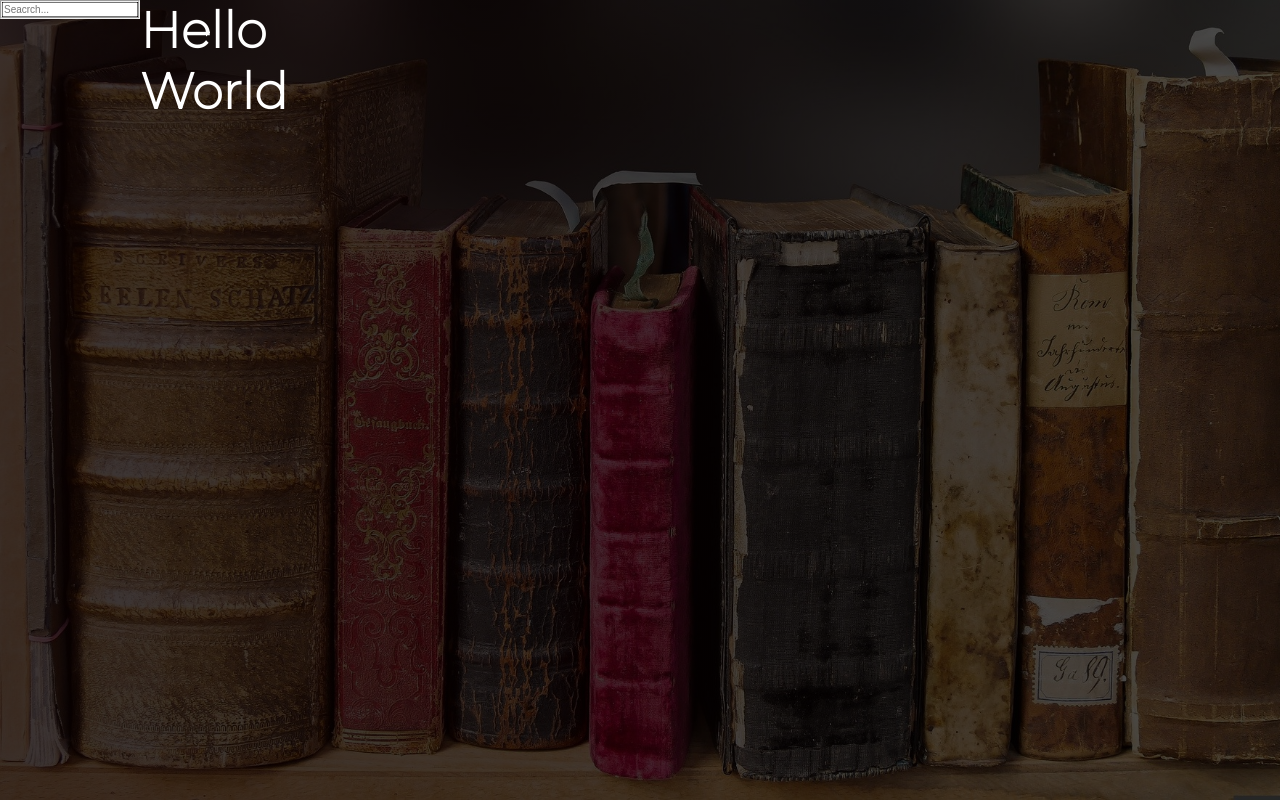
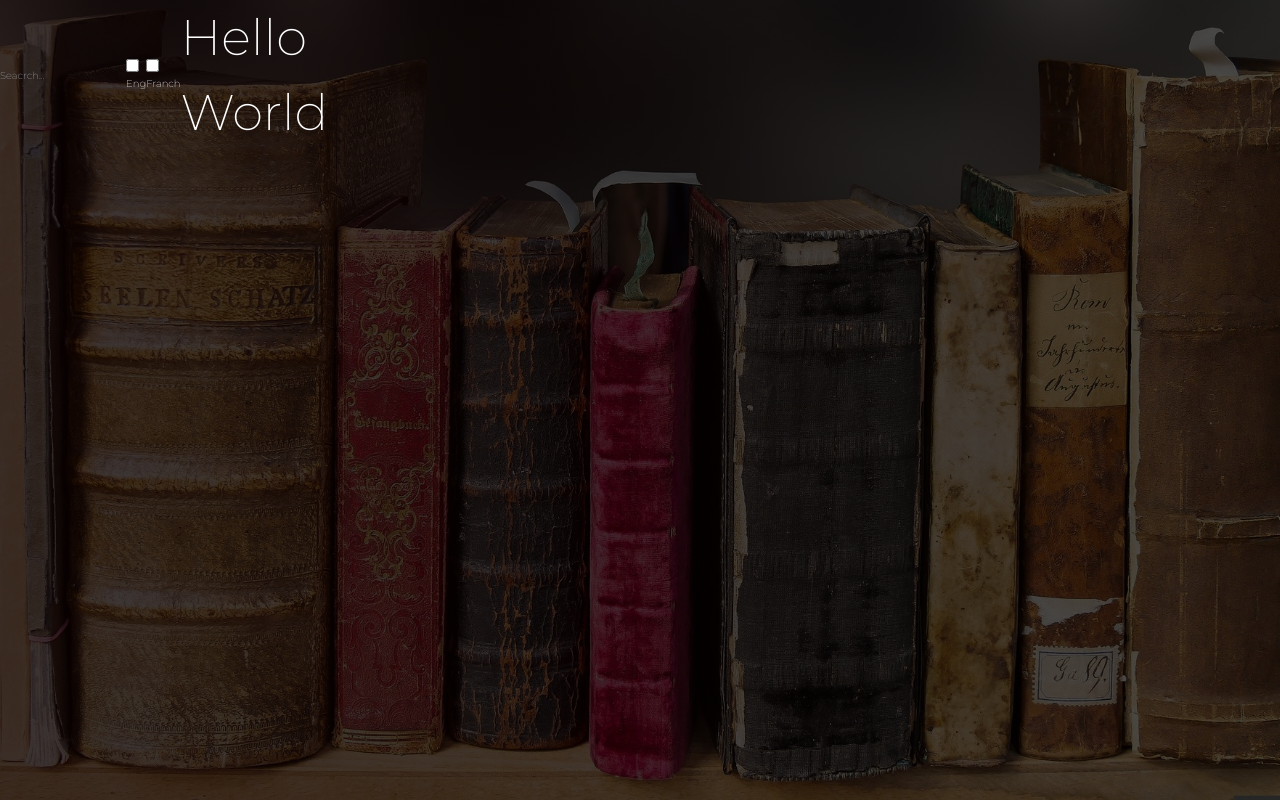
Before and after one commit to Iuliia91/books, a Next.js app: page / in a window 1280 px wide. Built offline with nearby package versions, Linux system fonts and the light colour scheme.

Commit message:
tailwind

```diff
--- /dev/null
+++ b/components/Header.js
@@ -0,0 +1,21 @@
+const Header = () => {
+  return (
+    <form className="flex h-full flex-row justify-center items-center background-red">
+      <fieldset>
+        <input type="search" placeholder="Seacrch..." />
+      </fieldset>
+      <div className="flex">
+        <fieldset>
+          <input type="checkbox" name="English" />
+          <label for="English">Eng</label>
+        </fieldset>
+        <fieldset>
+          <input type="checkbox" name="Franch" />
+          <label for="Franch">Franch</label>
+        </fieldset>
+      </div>
+    </form>
+  )
+}
+
+export default Header
--- a/package.json
+++ b/package.json
@@ -15,7 +15,10 @@
     "sass": "^1.55.0"
   },
   "devDependencies": {
+    "autoprefixer": "^10.4.12",
     "eslint": "8.24.0",
-    "eslint-config-next": "12.3.1"
+    "eslint-config-next": "12.3.1",
+    "postcss": "^8.4.16",
+    "tailwindcss": "^3.1.8"
   }
 }
--- a/pages/Header.js
+++ /dev/null
@@ -1,11 +0,0 @@
-const Header = () => {
-  return (
-    <form>
-      <fieldset>
-        <input type="search" placeholder="Seacrch..." />
-      </fieldset>
-    </form>
-  )
-}
-
-export default Header
--- a/pages/_app.js
+++ b/pages/_app.js
@@ -1,12 +1,12 @@
 import '../styles/globals.scss'
-import Header from './Header'
+import Header from '../components/Header'
 
 function MyApp({ Component, pageProps }) {
   return (
-    <>
+    <div className="flex flex-column">
       <Header />
       <Component {...pageProps} />
-    </>
+    </div>
   )
 }
 
--- a/pages/index.js
+++ b/pages/index.js
@@ -2,7 +2,7 @@ import styles from '../styles/Home.module.scss'
 
 const Home = () => {
   return (
-    <div className="">
+    <div>
       <h1>Hello World</h1>
     </div>
   )
--- /dev/null
+++ b/postcss.config.js
@@ -0,0 +1,6 @@
+module.exports = {
+  plugins: {
+    tailwindcss: {},
+    autoprefixer: {},
+  },
+}
--- a/styles/globals.scss
+++ b/styles/globals.scss
@@ -1,4 +1,7 @@
 @import url('https://fonts.googleapis.com/css2?family=Montserrat:wght@200&display=swap');
+@import 'tailwindcss/base';
+@import 'tailwindcss/components';
+@import 'tailwindcss/utilities';
 
 html,
 body {
@@ -28,6 +31,15 @@ a {
   font-size: 10px;
 }
 
+input,
+fieldset {
+  border: none;
+  background-color: transparent;
+}
+
+label {
+  color: white;
+}
 #__next {
   display: grid;
   grid-template-columns: [container-start] repeat(
--- /dev/null
+++ b/tailwind.config.js
@@ -0,0 +1,23 @@
+/** @type {import('tailwindcss').Config} */
+
+module.exports = {
+  content: [
+    './pages/**/*.{js,ts,jsx,tsx}',
+    './components/**/*.{js,ts,jsx,tsx}',
+  ],
+  theme: {
+    colors: {
+      blue: '#1fb6ff',
+      purple: '#7e5bef',
+      pink: '#ff49db',
+      orange: '#ff7849',
+      green: '#13ce66',
+      yellow: '#ffc82c',
+      'gray-dark': '#273444',
+      gray: '#8492a6',
+      'gray-light': '#d3dce6',
+    },
+    extend: {},
+  },
+  plugins: [],
+}
```
Also changed, not shown: 1 other file (tests, documents, lock files or other folders).
